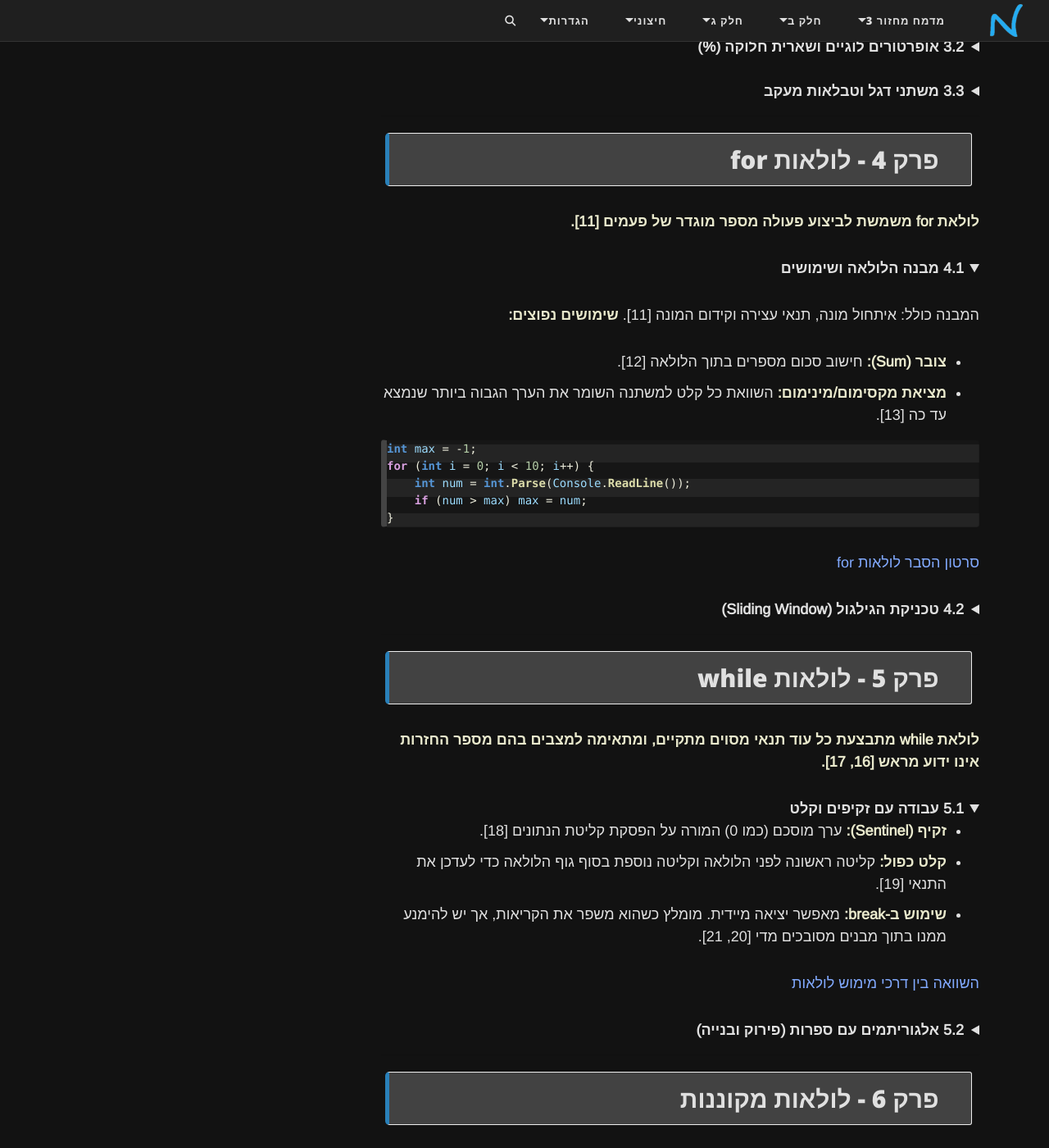
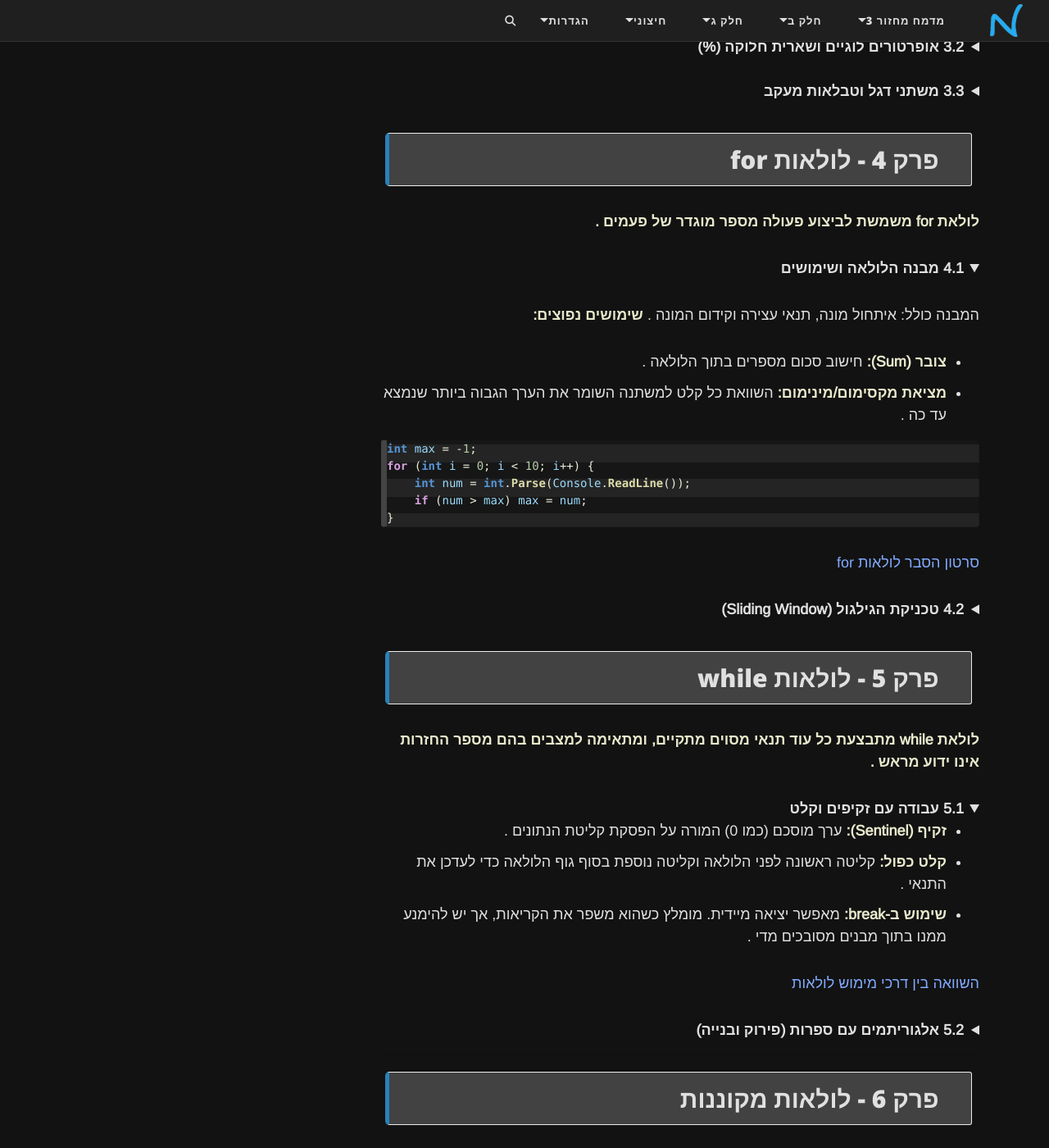
Before and after one commit to 3strategy/BeautifulYesodot, a Jekyll site: the page built from cs3e/ChapterGimelOpening.md, in a window 1280 px wide and 1400 px high, scrolled down 1576 px. Shown: the whole window at 82% size. Built offline with Jekyll 4.4.1, drawn with Linux system fonts in a browser that asks for light colours; comment, search, counter and statistics services are not loaded; some of the changed text lies outside the part shown.

Commit message:
removed junk from summary.

```diff
--- a/cs3e/ChapterGimelOpening.md
+++ b/cs3e/ChapterGimelOpening.md
@@ -70,15 +70,15 @@ author: "גיא סידס"
 
 ## פרק 4 - לולאות for {#chapter4}
 {: .box-note}
-**לולאת for משמשת לביצוע פעולה מספר מוגדר של פעמים [11].**
+**לולאת for משמשת לביצוע פעולה מספר מוגדר של פעמים .**
 
 <details open markdown="1">
 <summary><b>4.1 מבנה הלולאה ושימושים</b></summary>
 
-המבנה כולל: איתחול מונה, תנאי עצירה וקידום המונה [11].
+המבנה כולל: איתחול מונה, תנאי עצירה וקידום המונה .
 **שימושים נפוצים:**
-- **צובר (Sum):** חישוב סכום מספרים בתוך הלולאה [12].
-- **מציאת מקסימום/מינימום:** השוואת כל קלט למשתנה השומר את הערך הגבוה ביותר שנמצא עד כה [13].
+- **צובר (Sum):** חישוב סכום מספרים בתוך הלולאה .
+- **מציאת מקסימום/מינימום:** השוואת כל קלט למשתנה השומר את הערך הגבוה ביותר שנמצא עד כה .
 
 {% highlight cs %}
 int max = -1;
@@ -103,14 +103,14 @@ for (int i = 0; i < 10; i++) {
 
 ## פרק 5 - לולאות while {#chapter5}
 {: .box-note}
-**לולאת while מתבצעת כל עוד תנאי מסוים מתקיים, ומתאימה למצבים בהם מספר החזרות אינו ידוע מראש [16, 17].**
+**לולאת while מתבצעת כל עוד תנאי מסוים מתקיים, ומתאימה למצבים בהם מספר החזרות אינו ידוע מראש .**
 
 <details open markdown="1">
 <summary><b>5.1 עבודה עם זקיפים וקלט</b></summary>
 
-- **זקיף (Sentinel):** ערך מוסכם (כמו 0) המורה על הפסקת קליטת הנתונים [18].
-- **קלט כפול:** קליטה ראשונה לפני הלולאה וקליטה נוספת בסוף גוף הלולאה כדי לעדכן את התנאי [19].
-- **שימוש ב-break:** מאפשר יציאה מיידית. מומלץ כשהוא משפר את הקריאות, אך יש להימנע ממנו בתוך מבנים מסובכים מדי [20, 21].
+- **זקיף (Sentinel):** ערך מוסכם (כמו 0) המורה על הפסקת קליטת הנתונים .
+- **קלט כפול:** קליטה ראשונה לפני הלולאה וקליטה נוספת בסוף גוף הלולאה כדי לעדכן את התנאי .
+- **שימוש ב-break:** מאפשר יציאה מיידית. מומלץ כשהוא משפר את הקריאות, אך יש להימנע ממנו בתוך מבנים מסובכים מדי .
 
 [השוואה בין דרכי מימוש לולאות](/cs/Chapter5/#id5compare)
 </details>
```
Also changed, not shown: other parts of cs3e/ChapterGimelOpening.md (+39 -39 lines).
